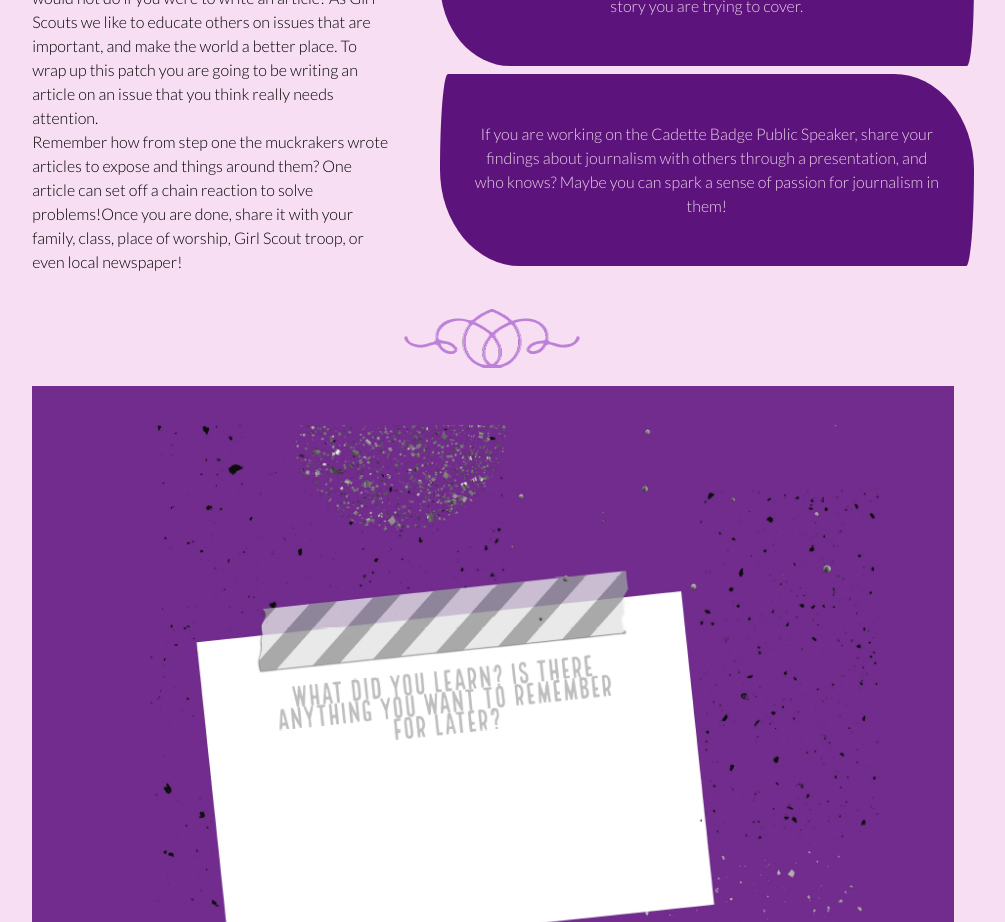
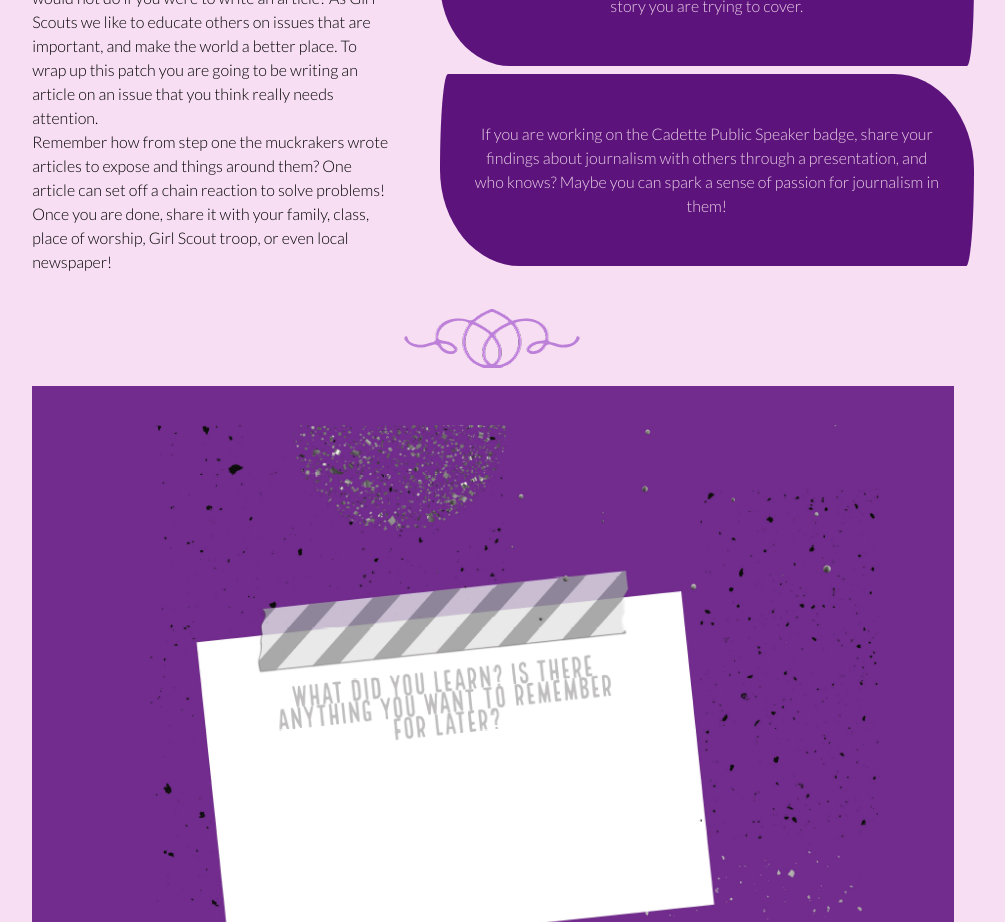
Before and after one commit to report-it/patch, a plain HTML site: page index.html in a window 1280 px wide. Shown: the part 10400-11322 px from the top of the page, without its empty margins (147-1152 px from the left). Drawn offline with Linux system fonts and the light colour scheme; a web font is replaced by a local one.

Commit message:
typo fix

```diff
--- a/index.html
+++ b/index.html
@@ -379,7 +379,7 @@
           <h2>STEP 5:</h2>
           <p class="questions subhed">Highlight an issue by writing an article</p>
           <p>Now that you have finished the first four steps of this patch, have you started to see what you would and would not do if you were to write an article? As Girl Scouts we like to educate others on issues that are important, and make the world a better place. To wrap up this patch you are going to be writing an article on an issue that you think really needs attention.
-            <br>Remember how from step one the muckrakers wrote articles to expose and things around them? One article can set off a chain reaction to solve problems!Once you are done, share it with your family, class, place of worship, Girl Scout troop, or even local newspaper!
+            <br>Remember how from step one the muckrakers wrote articles to expose and things around them? One article can set off a chain reaction to solve problems! Once you are done, share it with your family, class, place of worship, Girl Scout troop, or even local newspaper!
           </p>
         </div>
         <div class="col-7">
@@ -390,7 +390,7 @@
             <p>If you are earning the Cadette Comic Artist badge you could create a political comic to represent why journalism is so important, report the story you are trying to cover.</p>
           </div>
           <div class="otherbadge">
-            <p>If you are working on the Cadette Badge Public Speaker, share your findings about journalism with others through a presentation, and who knows? Maybe you can spark a sense of passion for journalism in them!</p>
+            <p>If you are working on the Cadette Public Speaker badge, share your findings about journalism with others through a presentation, and who knows? Maybe you can spark a sense of passion for journalism in them!</p>
           </div>
         </div>
       </div>
```
